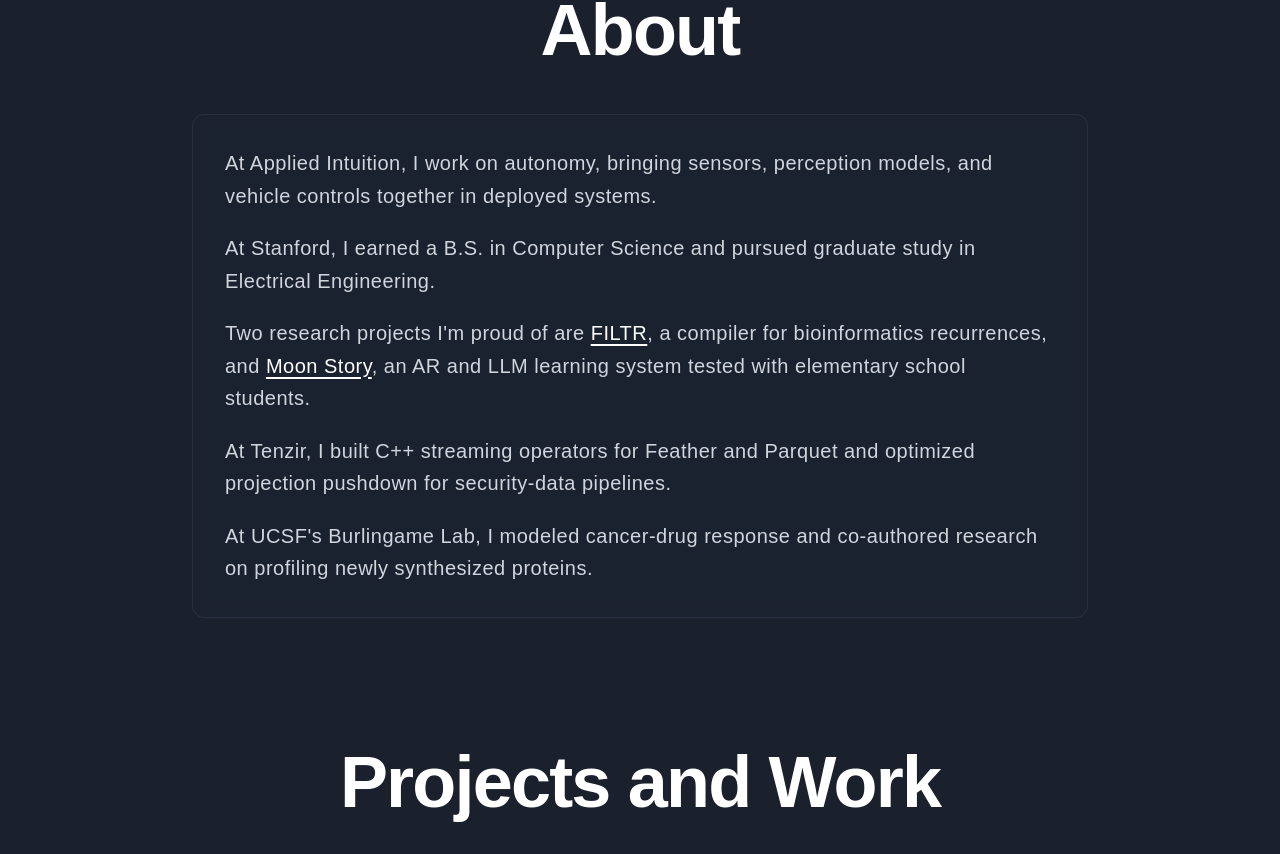
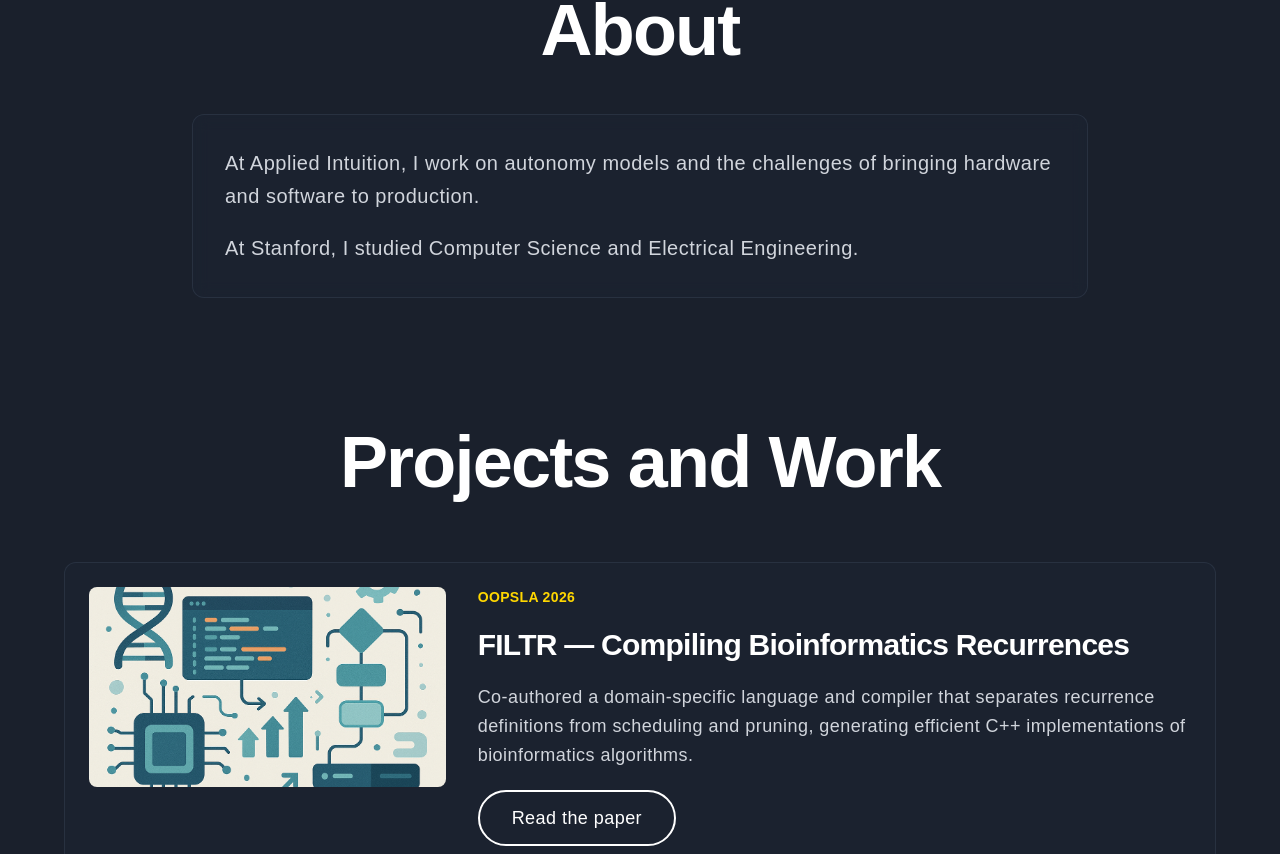
Before and after one commit to balavinaithirthan/portfolio-website, a Next.js app: page / in a window 1280 px wide. Shown: the part 498-1352 px from the top of the page. Built offline with nearby package versions, Linux system fonts and the light colour scheme.

Commit message:
Simplify About introduction to two sentences

```diff
--- a/app/components/AboutSection.jsx
+++ b/app/components/AboutSection.jsx
@@ -10,41 +10,11 @@ export default function AboutSection() {
         </h2>
         <div className="text-gray-300 text-lg md:text-xl leading-relaxed space-y-5 bg-gray-800/30 p-8 rounded-xl backdrop-blur-sm border border-gray-700/50">
           <p className="font-light tracking-wide">
-            At Applied Intuition, I work on autonomy, bringing sensors,
-            perception models, and vehicle controls together in deployed systems.
+            At Applied Intuition, I work on autonomy models and the challenges
+            of bringing hardware and software to production.
           </p>
           <p className="font-light tracking-wide">
-            At Stanford, I earned a B.S. in Computer Science and pursued
-            graduate study in Electrical Engineering.
-          </p>
-          <p className="font-light tracking-wide">
-            Two research projects I&apos;m proud of are{" "}
-            <a
-              href="https://doi.org/10.1145/3839504"
-              className="text-white underline underline-offset-4 hover:text-[#FFD700]"
-              target="_blank"
-              rel="noopener noreferrer"
-            >
-              FILTR
-            </a>
-            , a compiler for bioinformatics recurrences, and{" "}
-            <a
-              href="https://doi.org/10.1145/3613904.3642041"
-              className="text-white underline underline-offset-4 hover:text-[#FFD700]"
-              target="_blank"
-              rel="noopener noreferrer"
-            >
-              Moon Story
-            </a>
-            , an AR and LLM learning system tested with elementary school students.
-          </p>
-          <p className="font-light tracking-wide">
-            At Tenzir, I built C++ streaming operators for Feather and Parquet
-            and optimized projection pushdown for security-data pipelines.
-          </p>
-          <p className="font-light tracking-wide">
-            At UCSF&apos;s Burlingame Lab, I modeled cancer-drug response and
-            co-authored research on profiling newly synthesized proteins.
+            At Stanford, I studied Computer Science and Electrical Engineering.
           </p>
         </div>
       </div>
```
